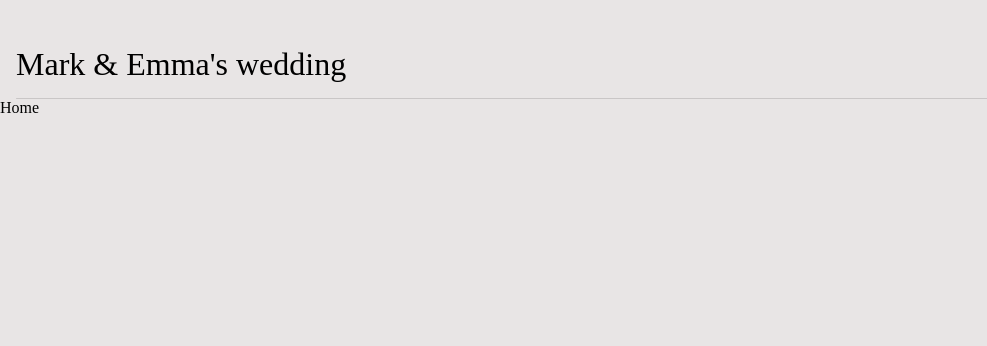
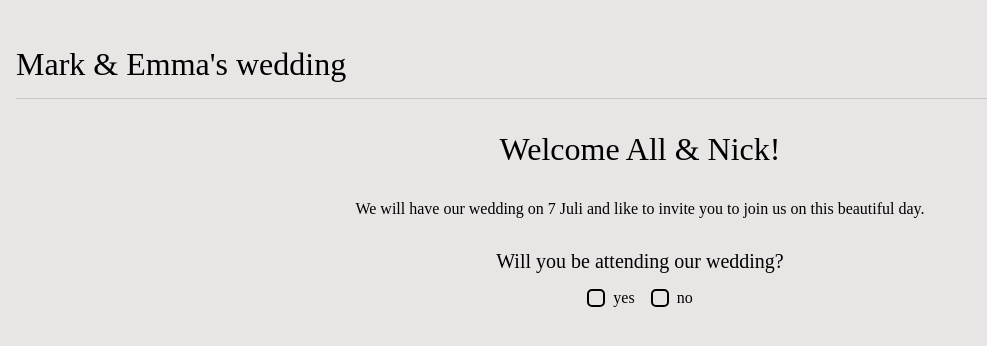
Before and after one commit to mBrossois/wedding, a Nuxt app: page / in a window 1280 px wide. Shown: the top 346 px of the page, without its empty margins (0-987 px from the left). Built offline with nearby package versions, Linux system fonts and the light colour scheme; no server answers; a web font is replaced by a local one.

Commit message:
Added endpoints to get user data and added first componets

```diff
--- a/assets/css/spacing.css
+++ b/assets/css/spacing.css
@@ -11,6 +11,10 @@
     margin-top: 2rem;
 }
 
+.gap-0_5 {
+    gap: .5rem;
+}
+
 .gap-1 {
     gap: 1rem;
 }
--- a/components/App/AppHeader.vue
+++ b/components/App/AppHeader.vue
@@ -15,14 +15,10 @@ import { RoleEnum } from '~/types/users';
 const userStore = useUsersStore()
 const { getRole } = storeToRefs(userStore)
 
-onMounted(() => {
-    const user = useSupabaseUser()
-    if(user.value) {
-        console.log(user.value)
-
-        userStore.setRole(RoleEnum.loggedIn)
-    }
-})
+const user = useSupabaseUser()
+if(user.value) {
+    userStore.setRole(RoleEnum.loggedIn)
+}
 </script>
 
 <style scoped>
--- /dev/null
+++ b/components/App/AppRadioBtn.vue
@@ -0,0 +1,50 @@
+<template>
+    <label class="radio-btn flex gap-0_5 items-center">
+        <input type="radio" :name="name" :value="value">
+        <IconsCheckmark class="checkmark" />
+
+        {{ label }}
+    </label>
+</template>
+
+<script setup lang="ts">
+const props = defineProps<{
+    value: string,
+    label: string,
+    name: string
+}>()
+
+</script>
+
+<style scoped>
+.radio-btn {
+    cursor: pointer;
+}
+
+input[type="radio"] {
+    /* Add if not using autoprefixer */
+    -webkit-appearance: none;
+    appearance: none;
+    /* For iOS < 15 to remove gradient background */
+    background-color: transparent;
+    /* Not removed via appearance */
+    margin: 0;
+
+    color: black;
+    width: 18px;
+    height: 18px;
+    border: 2px solid black;
+    border-radius: 5px;
+    cursor: pointer;
+}
+
+input[type="radio"]:checked ~ .checkmark:deep() .path {
+    transition: all 200ms ease-in-out;
+    stroke-dashoffset: 0;
+}
+
+.checkmark {
+    position: absolute;
+    transform: translate(3px, -5px);
+}
+</style>
--- /dev/null
+++ b/components/Icons/Arch.vue
@@ -0,0 +1,29 @@
+<template>
+    <svg width="363" height="262" viewBox="0 0 363 262" fill="none" xmlns="http://www.w3.org/2000/svg">
+        <path class="path" d="M3.67528 261C3.67528 261 -37.9999 1 181.5 1C401 1 359.325 261 359.325 261" stroke="url(#paint0_linear_201_28)" stroke-linecap="round"/>
+        <defs>
+            <linearGradient id="paint0_linear_201_28" x1="362.481" y1="131" x2="0.518555" y2="131" gradientUnits="userSpaceOnUse">
+                <stop stop-color="#E8E5E5"/>
+                <stop offset="0.1" stop-color="#C9C6C6"/>
+                <stop offset="0.5" stop-color="#C9C6C6"/>
+                <stop offset="0.9" stop-color="#C9C6C6"/>
+                <stop offset="1" stop-color="#E8E5E5"/>
+            </linearGradient>
+        </defs>
+    </svg>
+</template>
+
+<style scoped>
+.path {
+    stroke-dasharray: 650;
+    stroke-dashoffset: 650;
+
+    animation: draw 1500ms ease-in-out forwards;
+}
+
+@keyframes draw {
+    to {
+        stroke-dashoffset: 0;
+    }
+}
+</style>
--- /dev/null
+++ b/components/Icons/Checkmark.vue
@@ -0,0 +1,14 @@
+<template>
+    <svg width="20" height="20" viewBox="0 0 20 20" fill="none" xmlns="http://www.w3.org/2000/svg">
+        <path class="path" d="M1 12.5L6.14092 18.4977C6.57218 19.0009 7.36465 18.953 7.73223 18.4017L19 1.5" stroke="black" stroke-width="2" stroke-linecap="round" stroke-linejoin="round"/>
+    </svg>
+</template>
+
+<style scoped>
+.path {
+  stroke-dasharray: 30;
+  stroke-dashoffset: 30;
+
+  transition: all 500ms ease-in-out;
+}
+</style>
--- a/components/ImageAltar.vue
+++ b/components/ImageAltar.vue
@@ -1,7 +1,6 @@
 <template>
-    <div class="image-container relative">
-        <div class="altar-border absolute"></div>
-        <div class="altar-overlay absolute"></div>
+    <div class="image-container">
+        <IconsArch class="absolute arch" />
         <ImageBlock :img="img" />
     </div>
 </template>
@@ -17,21 +16,7 @@ defineProps<{img: Img}>()
     height: 483px;
 }
 
-.altar-border {
-    border: 1px solid var(--gray-medium);
-    width: 358px;
-    height: 402px;
-    top: 8px;
-    left: 50%;
-    transform: translateX(-50%);
-    border-radius: 250px;
-}
-
-.altar-overlay {
-    background: linear-gradient(180deg, rgba(232, 229, 229, 0) 0%, #E8E5E5 30%, #E8E5E5 100%);
-    width: 390px;
-    height: 303px;
-    top: 140px;
+.arch {
     left: 50%;
     transform: translateX(-50%);
 }
--- a/components/ImageBlock.vue
+++ b/components/ImageBlock.vue
@@ -23,7 +23,7 @@ const imgSrc = (images[props.img.src] as {default: string, type: string}).defaul
 
 .img-container {
     width: 326px;
-    height: 450px;
+    height: 476px;
 
     border-radius: 200px;
     border: 1px solid var(--gray-medium);
--- a/components/TitleDynamic.vue
+++ b/components/TitleDynamic.vue
@@ -8,7 +8,8 @@ import type { Title } from '~/types/loginPage.js';
 const props = defineProps<Title>()
 
 const headingFonts: {[key: string]: string} = {
-    h1: 'font-32'
+    h1: 'font-32',
+    h2: 'font-20'
 }
 
 const classes = computed(() => headingFonts[props.heading])
--- a/pages/index.vue
+++ b/pages/index.vue
@@ -1,3 +1,27 @@
 <template>
-    <p>Home</p>
+    <div class="flex flex-column items-center gap-2 mt-2 px-1">
+        <TitleDynamic title="Welcome All & Nick!" heading="h1" />
+        <AppParagraph class="px-1" text="We will have our wedding on 7 Juli and like to invite you to join us on this beautiful day." />
+        <div class="flex flex-column items-center gap-1">
+            <TitleDynamic title="Will you be attending our wedding?" heading="h2" />
+            <div class="flex justify-center gap-1">
+                <AppRadioBtn value="yes" label="yes" name="attend_wedding" />
+                <AppRadioBtn value="no" label="no" name="attend_wedding" />
+            </div>
+        </div>
+    </div>
 </template>
+
+<script setup lang="ts">
+const user = useSupabaseUser()
+
+if(user.value?.email) {
+    const { data } = await useFetch('/api/guests', {
+        method: 'get',
+        query: {
+            email: user.value.email
+        },
+        headers: useRequestHeaders(['cookie'])
+    })
+}
+</script>
--- a/pages/login.vue
+++ b/pages/login.vue
@@ -17,7 +17,6 @@ const title = {
 }
 
 const user = useSupabaseUser()
-console.log(user.value)
 
 const toastStore = useToasterStore()
 const store = useUsersStore()
```
Also changed, not shown: components/App/Button.vue (renamed from components/App/AppButton.vue), 1 other file (tests, documents, lock files or other folders).
